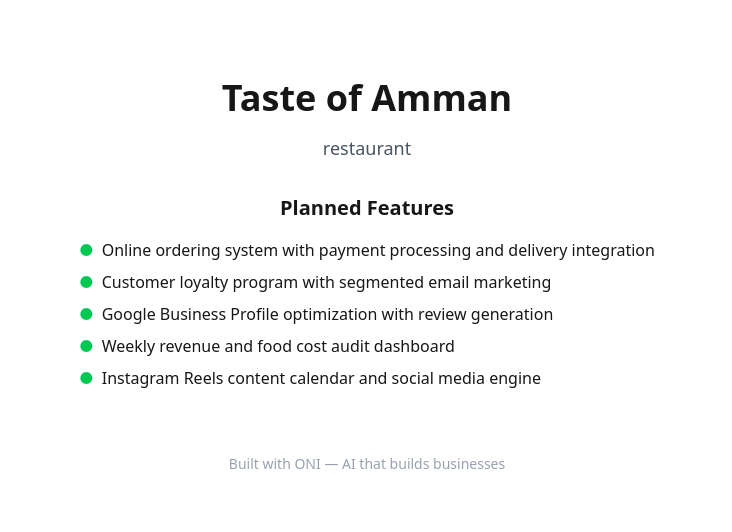
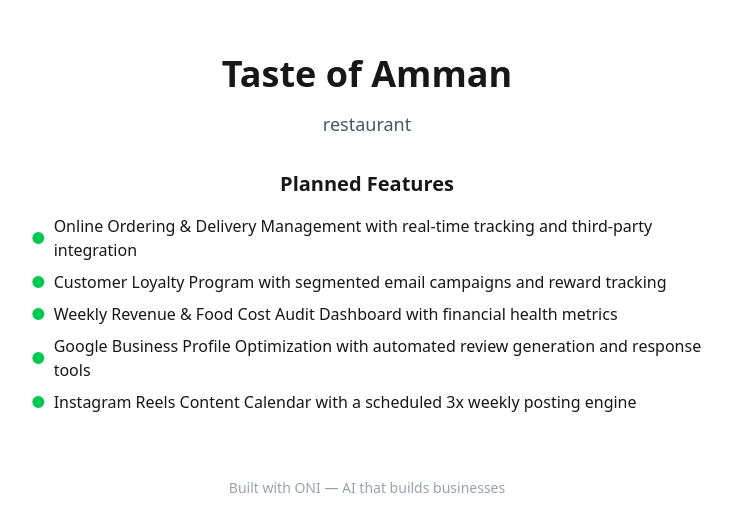
Before and after one commit to onneta/taste-of-amman, a Next.js app: page / in a window 1280 px wide. Shown: the part 124-656 px from the top of the page, without its empty margins (273-1005 px from the left). Built offline with nearby package versions, Linux system fonts and the light colour scheme.

Commit message:
ONI: Initial scaffold for Taste of Amman

```diff
--- a/src/app/page.tsx
+++ b/src/app/page.tsx
@@ -6,11 +6,11 @@ export default function Home() {
       <div className="max-w-2xl text-center">
         <h2 className="text-xl font-semibold mb-4">Planned Features</h2>
         <ul className="space-y-2 text-left">
-          <li className="flex items-center gap-2"><span className="text-green-500">●</span> Online ordering system with payment processing and delivery integration</li>
-          <li className="flex items-center gap-2"><span className="text-green-500">●</span> Customer loyalty program with segmented email marketing</li>
-          <li className="flex items-center gap-2"><span className="text-green-500">●</span> Google Business Profile optimization with review generation</li>
-          <li className="flex items-center gap-2"><span className="text-green-500">●</span> Weekly revenue and food cost audit dashboard</li>
-          <li className="flex items-center gap-2"><span className="text-green-500">●</span> Instagram Reels content calendar and social media engine</li>
+          <li className="flex items-center gap-2"><span className="text-green-500">●</span> Online Ordering & Delivery Management with real-time tracking and third-party integration</li>
+          <li className="flex items-center gap-2"><span className="text-green-500">●</span> Customer Loyalty Program with segmented email campaigns and reward tracking</li>
+          <li className="flex items-center gap-2"><span className="text-green-500">●</span> Weekly Revenue & Food Cost Audit Dashboard with financial health metrics</li>
+          <li className="flex items-center gap-2"><span className="text-green-500">●</span> Google Business Profile Optimization with automated review generation and response tools</li>
+          <li className="flex items-center gap-2"><span className="text-green-500">●</span> Instagram Reels Content Calendar with a scheduled 3x weekly posting engine</li>
         </ul>
       </div>
       <footer className="mt-16 text-sm text-gray-400">
```
Also changed, not shown: 1 other file (tests, documents, lock files or other folders).
